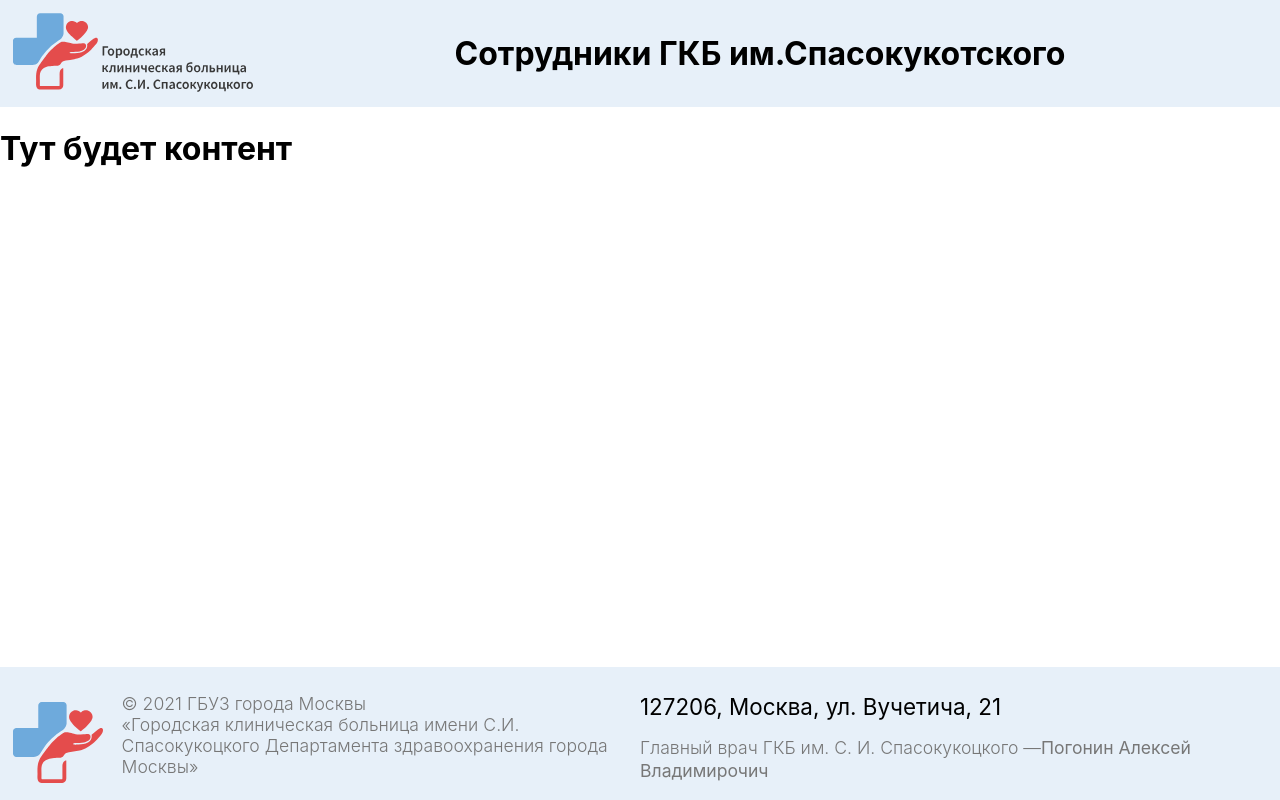
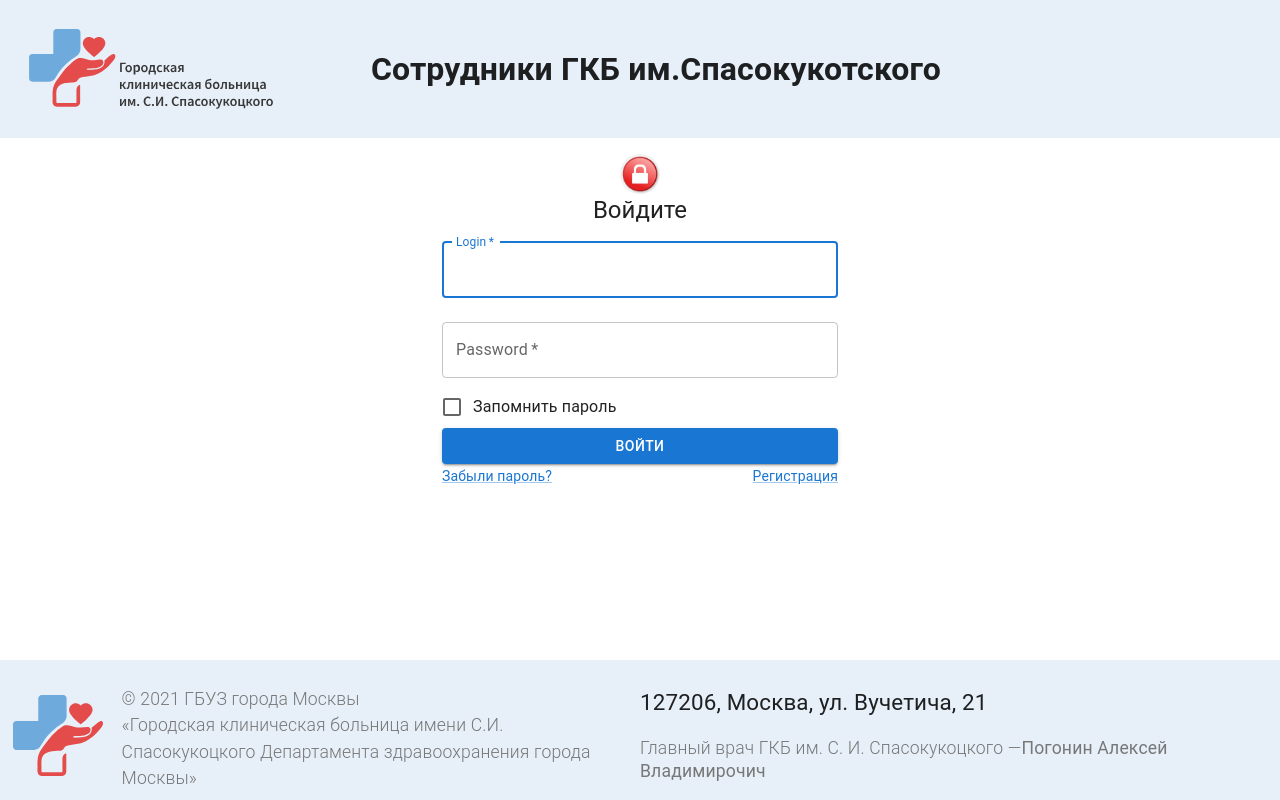
Before and after one commit to Sergeylag/hospitalStaff, a Next.js app in the folder client/: page / in a window 1280 px wide. Built offline with nearby package versions, Linux system fonts and the light colour scheme.

Commit message:
добавил форму авторизации

```diff
--- a/client/components/Header.tsx
+++ b/client/components/Header.tsx
@@ -4,8 +4,9 @@
 export default function Header() {
     return (
         <HeaderStyles>
-                <div className='logo'/>
-                <h1>Сотрудники ГКБ им.Спасокукотского</h1>
+                <div className='logo'>
+                    <h1>Сотрудники ГКБ им.Спасокукотского</h1>
+                </div>
         </HeaderStyles>
     );
 };
--- /dev/null
+++ b/client/components/SignIn.tsx
@@ -0,0 +1,75 @@
+import React from 'react';
+import Avatar from '@mui/material/Avatar';
+import Button from '@mui/material/Button';
+import CssBaseline from '@mui/material/CssBaseline';
+import TextField from '@mui/material/TextField';
+import FormControlLabel from '@mui/material/FormControlLabel';
+import Checkbox from '@mui/material/Checkbox';
+import Link from '@mui/material/Link';
+import Grid from '@mui/material/Grid';
+import Typography from '@mui/material/Typography';
+import Container from '@mui/material/Container';
+import security from '../public/icons/security.png';
+
+export default function SignIn() {
+
+    return (
+        <Container component="main" maxWidth="xs">
+            <CssBaseline />
+            <div>
+                <Avatar src={security.src} className='avatar'/>
+                <Typography className='typography' component="h1" variant="h5">
+                    Войдите
+                </Typography>
+                <form noValidate>
+                    <TextField
+                        variant="outlined"
+                        margin="normal"
+                        required
+                        fullWidth
+                        id="email"
+                        label="Login"
+                        name="email"
+                        autoComplete="email"
+                        autoFocus
+                    />
+                    <TextField
+                        variant="outlined"
+                        margin="normal"
+                        required
+                        fullWidth
+                        name="password"
+                        label="Password"
+                        type="password"
+                        id="password"
+                        autoComplete="current-password"
+                    />
+                    <FormControlLabel
+                        control={<Checkbox value="remember" color="primary" />}
+                        label="Запомнить пароль"
+                    />
+                    <Button
+                        type="submit"
+                        fullWidth
+                        variant="contained"
+                        color="primary"
+                    >
+                        Войти
+                    </Button>
+                    <Grid container>
+                        <Grid item xs>
+                            <Link href="#" variant="body2">
+                                Забыли пароль?
+                            </Link>
+                        </Grid>
+                        <Grid item>
+                            <Link href="#" variant="body2">
+                                {"Регистрация"}
+                            </Link>
+                        </Grid>
+                    </Grid>
+                </form>
+            </div>
+        </Container>
+    );
+}
--- a/client/package.json
+++ b/client/package.json
@@ -13,6 +13,7 @@
     "@emotion/styled": "^11.8.1",
     "@mui/icons-material": "^5.6.2",
     "@mui/material": "^5.6.3",
+    "@mui/styles": "^5.6.2",
     "next": "12.1.5",
     "react": "18.0.0",
     "react-dom": "18.0.0",
--- a/client/pages/index.tsx
+++ b/client/pages/index.tsx
@@ -1,8 +1,10 @@
+import SignIn from "../components/SignIn";
+import {MainStyles} from "../styles/main_styles";
 
 export default function Home() {
   return (
-    <div>
-      <h1>Тут будет контент</h1>
-    </div>
+    <MainStyles>
+        <SignIn/>
+    </MainStyles>
   )
 }
--- a/client/styles/header_styles/header-styles.ts
+++ b/client/styles/header_styles/header-styles.ts
@@ -2,15 +2,18 @@
 import logo from '../../public/img/logo.svg';
 
 export const HeaderStyles = styled.header`
-  position: relative;
   background: rgba(174, 204, 234, 0.3);
   padding: 0.8rem;
   text-align: center;
   .logo{
     background: url("${logo.src}") no-repeat;
     background-size: contain;
-    width: 15rem;
+    width: 100%;
     height: 5rem;
-    float: left;
+    margin: 1rem;
+    h1{
+      margin: 0;
+      padding-top: 1rem;
+    }
   }
 `;
--- /dev/null
+++ b/client/styles/main_styles.ts
@@ -0,0 +1,12 @@
+import styled from "styled-components";
+
+
+export const MainStyles = styled.main`
+  margin-top: 1rem;
+.avatar {
+  margin: 0 auto;
+}
+.typography{
+  text-align: center;
+}
+`;
```
Also changed, not shown: client/public/icons/security.png (added), 1 other file (tests, documents, lock files or other folders).
